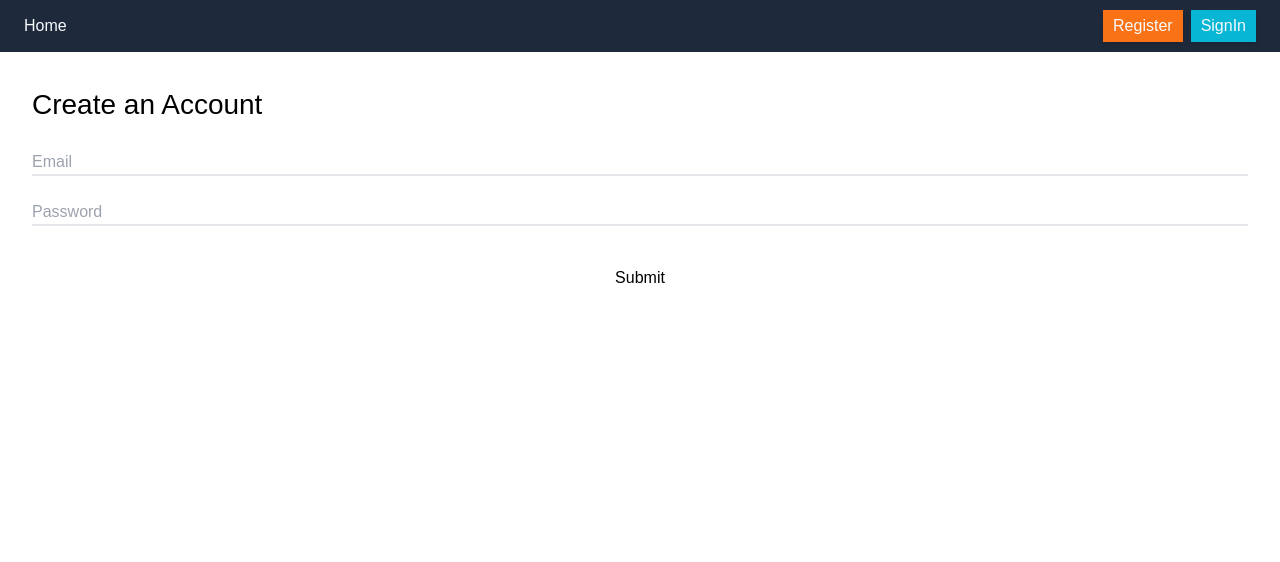
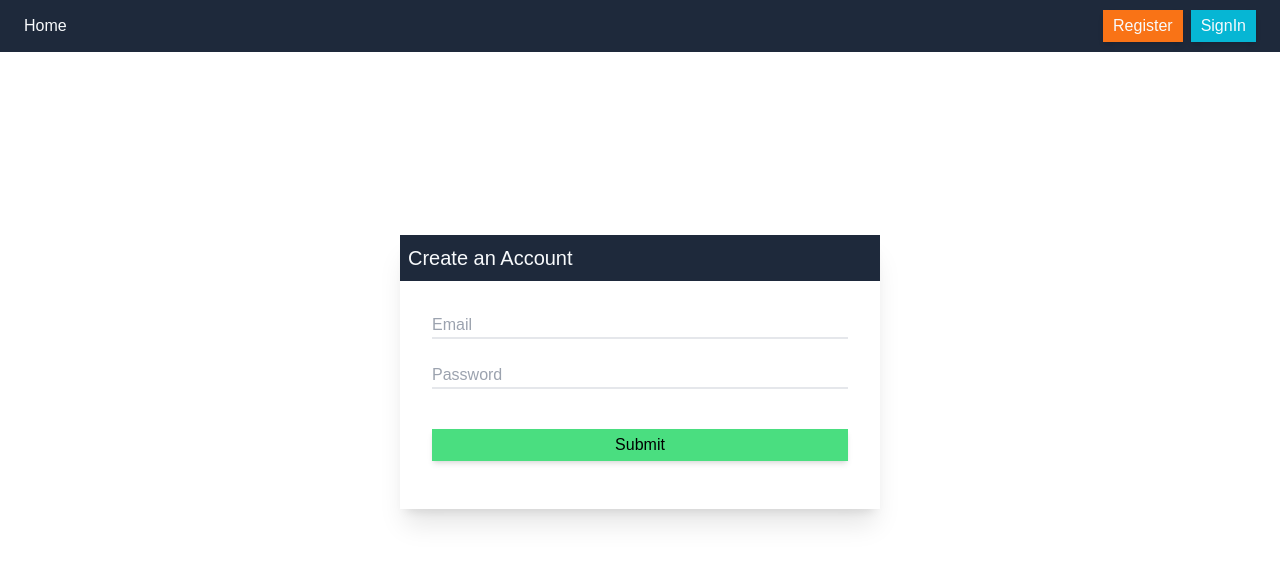
Before and after one commit to dezoliveira/feed, a Vue app: page /register in a window 1280 px wide. Shown: the top 562 px of the page. Built offline with nearby package versions, Linux system fonts and the light colour scheme; no server answers; a web font is replaced by a local one.

Commit message:
style: register form

```diff
--- a/src/views/Register.vue
+++ b/src/views/Register.vue
@@ -1,11 +1,15 @@
 <template>
   <div class="register">
-    <form class="form" @submit.prevent="register">
-      <h1>Create an Account</h1>
-      <input type="text" placeholder="Email" v-model="email" />
-      <input type="password" placeholder="Password" v-model="password" />
-      <button>Submit</button>
-    </form>
+    <div class="card">
+      <div class="card-header">
+        <h3>Create an Account</h3>
+      </div>
+      <form class="form" @submit.prevent="register">
+        <input type="text" placeholder="Email" v-model="email" />
+        <input type="password" placeholder="Password" v-model="password" />
+        <button class="button success">Submit</button>
+      </form>
+    </div>
   </div>
 </template>
 <script setup>
@@ -37,8 +41,12 @@
   }
 </script>
 <style scoped>
-  .form {
-    display: flex;
-    flex-direction: column;
+  .register {
+    @apply
+      w-full
+      h-[80vh]
+      flex
+      items-center
+      justify-center
   }
 </style>
```
